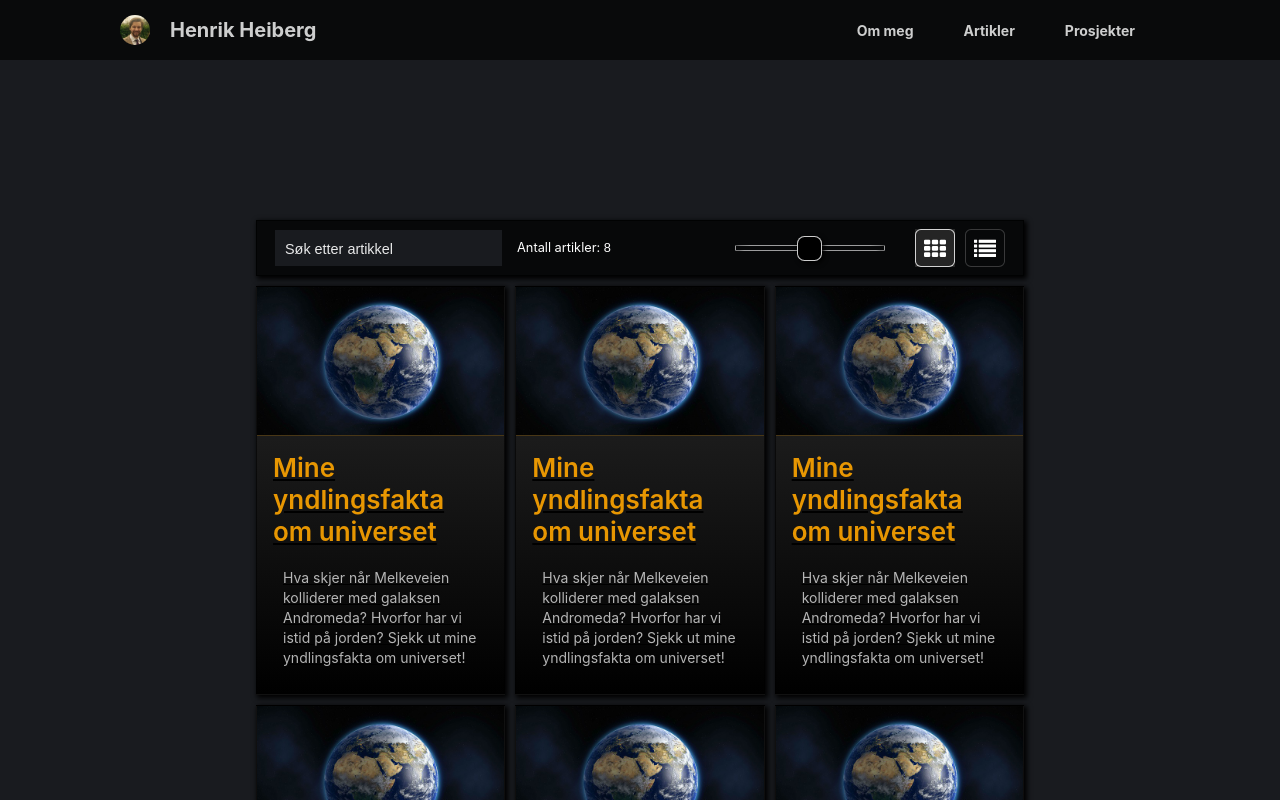
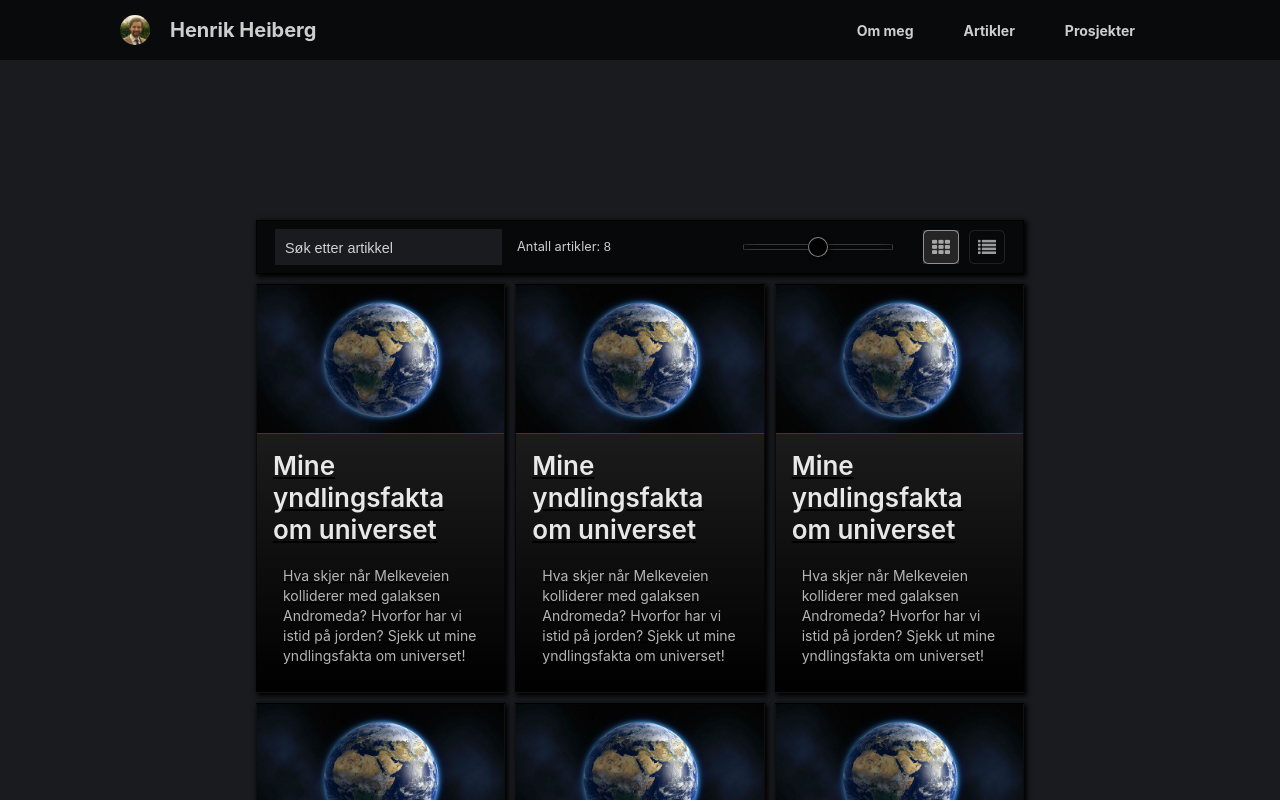
Before and after one commit to heiberik/heiberik.github.io, a React (Create React App) app: page /artikler in a window 1280 px wide. Shown: the top 800 px of the page. Built offline with nearby package versions, Linux system fonts and the light colour scheme.

Commit message:
oppdatert tekst

```diff
--- a/src/css/artikler.css
+++ b/src/css/artikler.css
@@ -168,7 +168,7 @@ a {
 }
 
 .toolbar input[type="search"]::placeholder {
-    color: rgba(255, 255, 255, 0.9);
+    color: rgba(255, 255, 255, 0.8);
     font-size: 0.9rem;
 }
 
@@ -177,13 +177,13 @@ a {
     font-size: 0.8rem;
     margin: auto;
     margin-left: 15px;
-    color: rgba(255, 255, 255, 1);
+    color: rgba(255, 255, 255, 0.8);
 }
 
 .toolbar .counter span {
     font-size: 0.8rem;
     margin: auto;
-    color: rgba(255, 255, 255, 1);
+    color: rgba(255, 255, 255, 0.8);
     font-family: sans-serif;
     font-weight: 500;
 }
@@ -199,20 +199,20 @@ a {
 
 .view-options button {
     border-bottom: 2px solid transparent;
-    border: solid 0.1rem rgba(255, 255, 255, 0.2);
+    border: solid 0.1rem rgba(255, 255, 255, 0.1);
     border-radius: 15%;
     background: inherit;
 }
 
 .view-options .fa {
-    font-size: 22px;
+    font-size: 18px;
     padding: 8px;
     padding-bottom: 6px;
-    color: white;
+    color: rgba(255, 255, 255, 0.6);
 }
 
 .view-options .active button {
-    border-color: rgba(255, 255, 255, 0.8);
+    border-color: rgba(255, 255, 255, 0.5);
     background: inherit;
 }
 
@@ -249,7 +249,7 @@ a {
     text-align: left;
     padding-left: 0px;
     word-break: keep-all;
-    color: rgba(255,165,0,0.9);
+    color: rgba(255,255,255,0.9);
 }
 
 
--- a/src/css/input_range.css
+++ b/src/css/input_range.css
@@ -17,20 +17,20 @@ input[type=range]::-webkit-slider-runnable-track {
   animate: 0.9s;
   box-shadow: 0px 0px 0px #000000;
   border-radius: 10%;
-  border: 0.1rem solid rgba(255, 255, 255, 0.6);
+  border: 0.1rem solid rgba(255, 255, 255, 0.2);
   background: inherit;
 }
 
 input[type=range]::-webkit-slider-thumb {
   box-shadow: 2px 2px 5px black;
-  border: .1rem solid rgba(255, 255, 255, 0.8);
-  height: 25px;
-  width: 25px;
-  border-radius: 30%;
+  border: .1rem solid rgba(255, 255, 255, 0.5);
+  height: 20px;
+  width: 20px;
+  border-radius: 50%;
   background: black;
   cursor: pointer;
   -webkit-appearance: none;
-  margin-top: -10px;
+  margin-top: -8px;
 }
 
 input[type=range]:focus::-webkit-slider-runnable-track {
```
